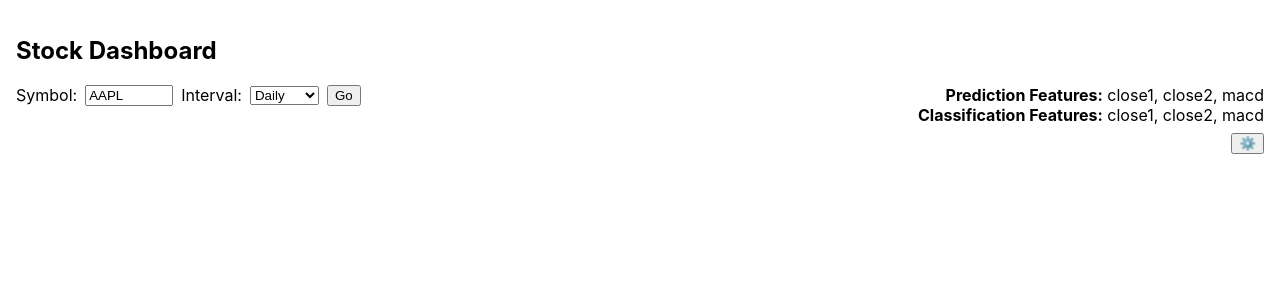
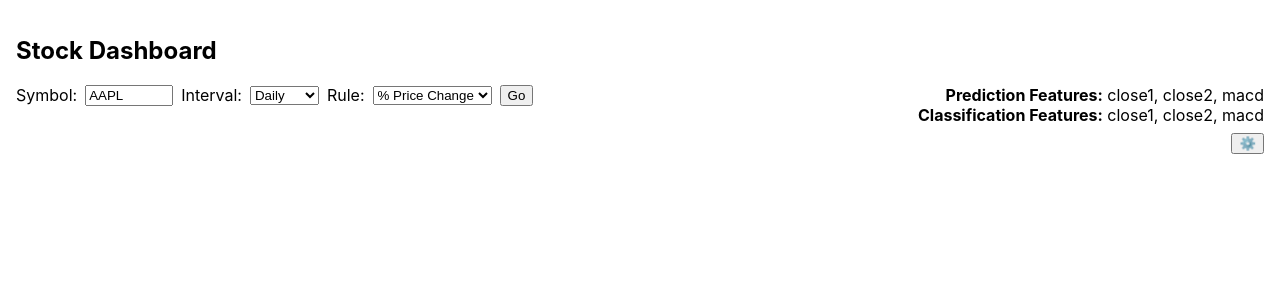
Before and after one commit to tgshannon/stock-dashboard, a React (Create React App) app in the folder client/: page / in a window 1280 px wide. Shown: the top 300 px of the page. Built offline with nearby package versions, Linux system fonts and the light colour scheme.

Commit message:
dynamic runSets

```diff
--- a/client/src/App.js
+++ b/client/src/App.js
@@ -13,6 +13,7 @@ const defaultFeatures = ['close1', 'close2', 'macd'];
 const App = () => {
   const [symbol, setSymbol] = useState('AAPL');
   const [interval, setInterval] = useState('daily');
+  const [ruleSet, setRuleSet] = useState('pct');
   const [chartData, setChartData] = useState([]);
   const [predictionFeatures, setPredictionFeatures] = useState(defaultFeatures);
   const [classificationFeatures, setClassificationFeatures] = useState(defaultFeatures);
@@ -37,7 +38,8 @@ const App = () => {
       const res = await axios.get(`/api/indicators/${symbol}?interval=${interval}`, {
         params: {
           predFeatures: predictionFeatures.join(','),
-          classFeatures: classificationFeatures.join(',')
+          classFeatures: classificationFeatures.join(','),
+          ruleSet
         }
       });
 
@@ -84,6 +86,13 @@ const App = () => {
           <select value={interval} onChange={e => setInterval(e.target.value)}>
             <option value="daily">Daily</option>
             <option value="monthly">Monthly</option>
+          </select>
+
+          <label>Rule:</label>
+          <select value={ruleSet} onChange={e => setRuleSet(e.target.value)}>
+            <option value="pct">% Price Change</option>
+            <option value="macd-cross">MACD Cross</option>
+            <option value="macd-direction">MACD Direction</option>
           </select>
 
           <button onClick={handleGo}>Go</button>
```
